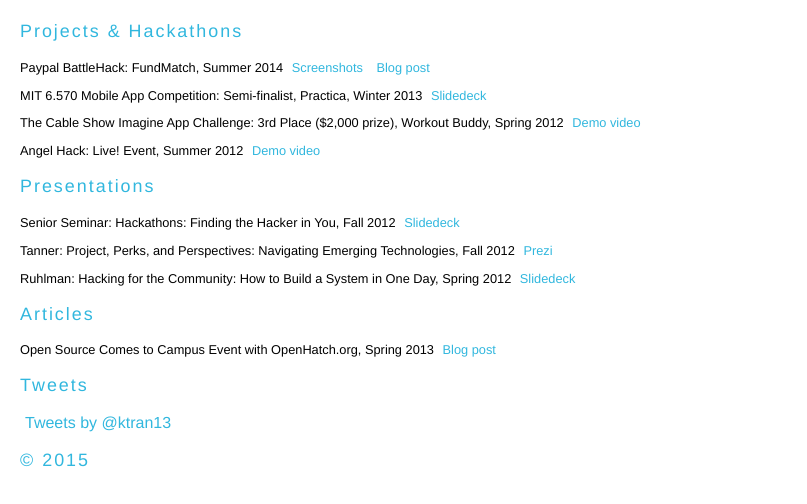
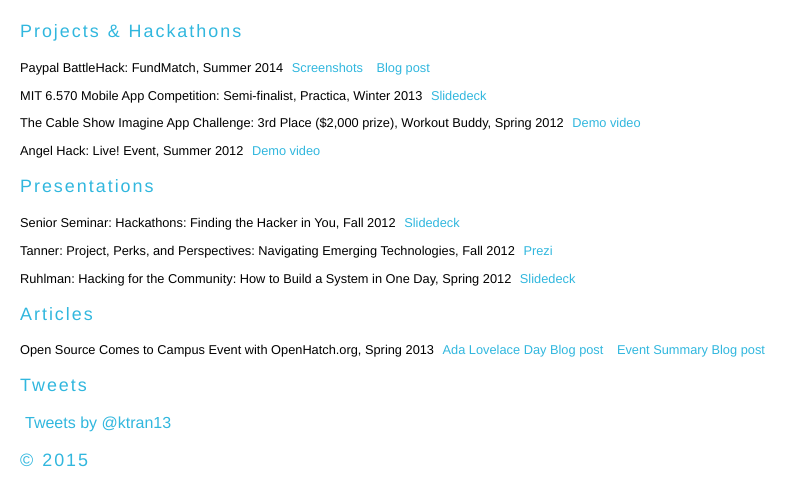
Before and after one commit to ktran13/ktran13.github.com, a website: page index.html in a window 1280 px wide. Shown: the part 122-626 px from the top of the page, without its empty margins (0-807 px from the left). Drawn offline with Linux system fonts and the light colour scheme; a web font is replaced by a local one.

Commit message:
Adding more blog post content

```diff
--- a/index.html
+++ b/index.html
@@ -55,7 +55,7 @@
 
 				<div class="articles">
 					<h3>Articles</h3>
-					<p>Open Source Comes to Campus Event with OpenHatch.org, Spring 2013 <a href="http://blog.openhatch.org/2013/wellesley/" target="_blank">Blog post</a></p>
+					<p>Open Source Comes to Campus Event with OpenHatch.org, Spring 2013 <a href="http://blog.openhatch.org/2013/five-women-bringing-open-source-to-campus-for-ada-lovelace-day-2013/" target="_blank">Ada Lovelace Day Blog post</a> <a href="http://blog.openhatch.org/2013/wellesley/" target="_blank">Event Summary Blog post</a></p>
 				</div>
 
 				<div>
```
